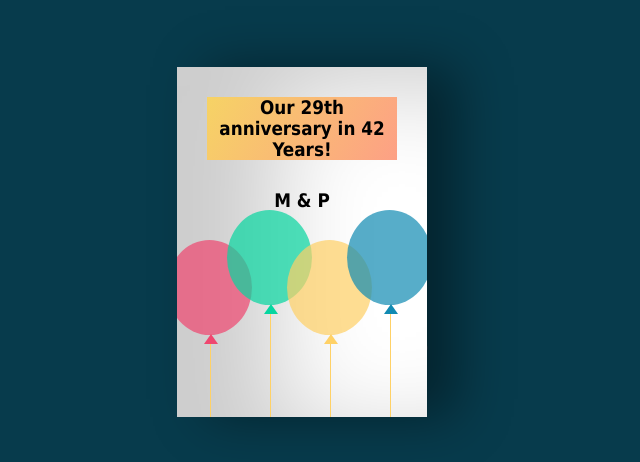
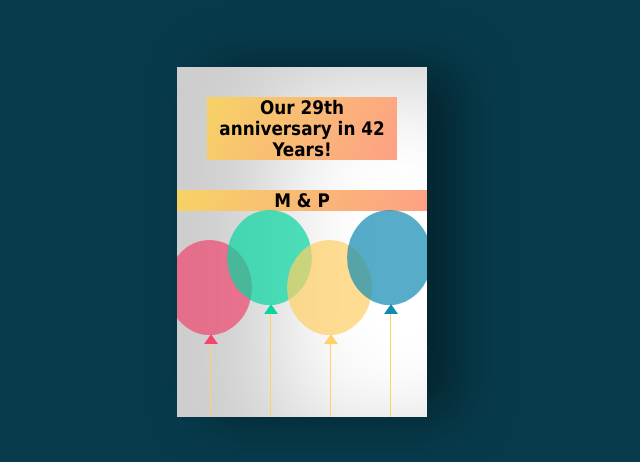
Before and after one commit to mobile44/20211115_42_29, a plain HTML site: page index.html in a window 1280 px wide. Shown: the part 166-628 px from the top of the page, without its empty margins (338-978 px from the left). Drawn offline with Linux system fonts and the light colour scheme.

Commit message:
Update index.html

```diff
--- a/index.html
+++ b/index.html
@@ -54,6 +54,7 @@ body {
 .mp {
   font-family: Tahoma, sans-serif;
   text-align: center;
+  background-image: linear-gradient(120deg, #f6d365 0%, #fda085 100%);
   transition: .1s;
 }
 
```
